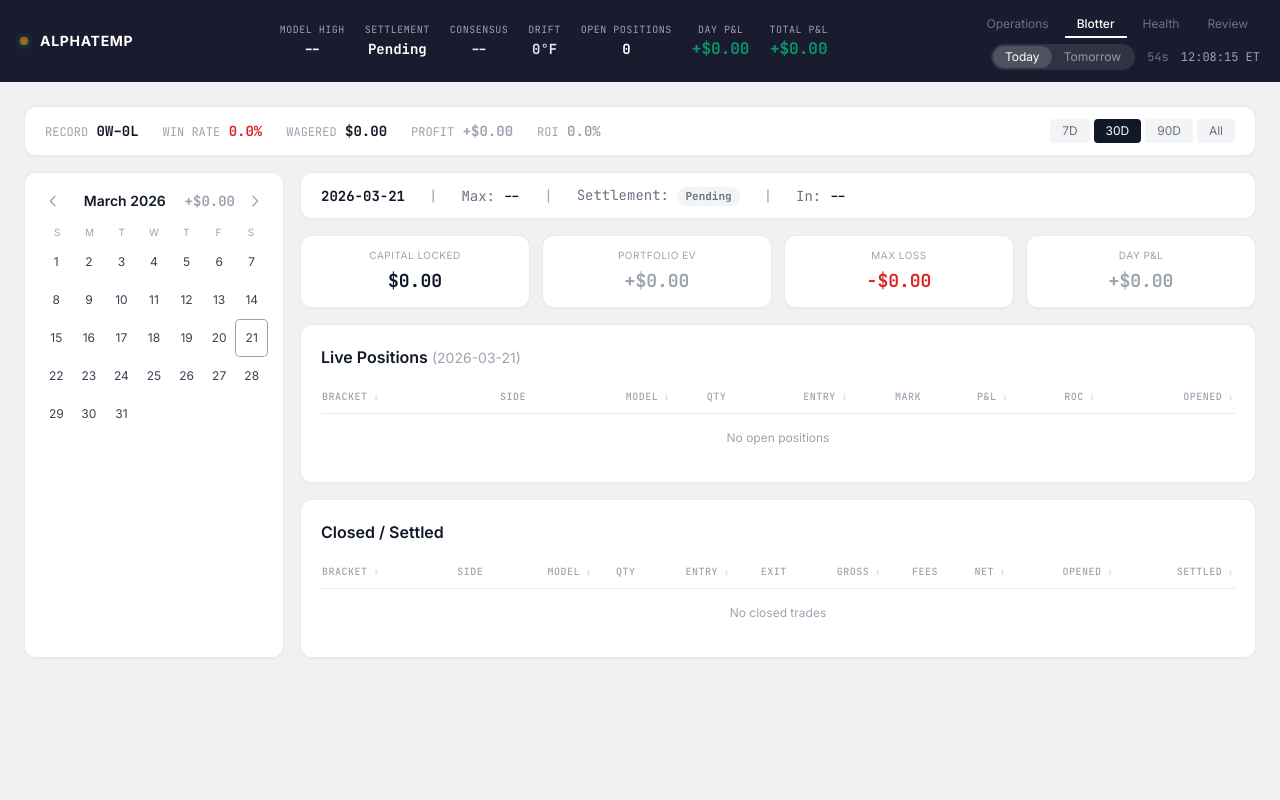
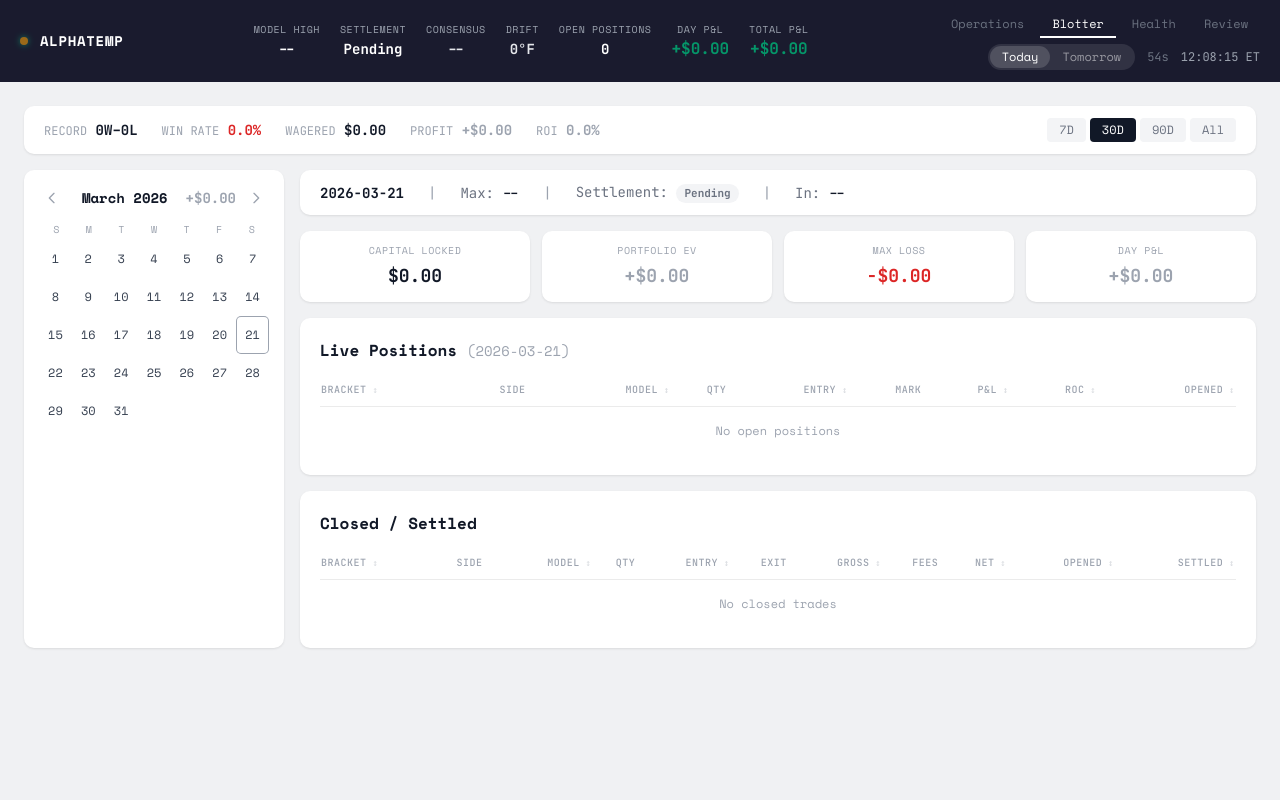
Before and after one commit to muratrudd-pixel/alphatemp, a FastAPI app: page /blotter in a window 1280 px wide. Run offline with FastAPI, Linux system fonts and the light colour scheme; data that the repository does not hold is empty; parts of the project's set-up code (start-up, migrations or seed data) failed here and were passed over; some libraries are stand-ins or nearby versions.

Commit message:
feat: swap Inter for Space Mono, update card styles, link design system
Co-Authored-By: Claude Sonnet 4.6 <noreply@anthropic.com>

```diff
--- a/static/css/dashboard.css
+++ b/static/css/dashboard.css
@@ -1,7 +1,7 @@
 /* AlphaTemp Dashboard — Shared Styles (Light Theme) */
 
 body {
-    font-family: 'Inter', -apple-system, sans-serif;
+    font-family: var(--font-ui);
     background: #f0f1f3;
     color: #374151;
 }
@@ -9,14 +9,13 @@ body {
 /* Card panels — white on light gray page */
 .at-card {
     background: #ffffff;
-    border: 1px solid rgba(0,0,0,0.08);
-    border-radius: 12px;
-    box-shadow: 0 1px 3px rgba(0,0,0,0.04);
+    border-radius: var(--radius);
+    box-shadow: var(--shadow-md);
 }
 
 /* Monospace for tabular data */
 .at-mono {
-    font-family: 'JetBrains Mono', 'Roboto Mono', monospace;
+    font-family: var(--font-data);
 }
 
 /* Status dot — green, pulsing */
@@ -97,6 +96,7 @@ body {
     100% { background-position: -200% 0; }
 }
 
+/* DEPRECATED — mobile only */
 /* Pill badges for Edge/EV values */
 .pill {
     display: inline-block;
--- a/templates/base.html
+++ b/templates/base.html
@@ -8,10 +8,11 @@
     <script src="https://cdn.plot.ly/plotly-2.35.0.min.js"></script>
     <link rel="preconnect" href="https://fonts.googleapis.com">
     <link rel="preconnect" href="https://fonts.gstatic.com" crossorigin>
-    <link href="https://fonts.googleapis.com/css2?family=Inter:wght@400;500;600;700&family=JetBrains+Mono:wght@400;500;700&display=swap" rel="stylesheet">
+    <link href="https://fonts.googleapis.com/css2?family=Space+Mono:wght@400;700&family=JetBrains+Mono:wght@400;500;700&display=swap" rel="stylesheet">
+    <link rel="stylesheet" href="/static/css/design-system.css">
     <link rel="stylesheet" href="/static/css/dashboard.css">
 </head>
-<body class="min-h-screen" style="font-family: 'Inter', -apple-system, sans-serif; background: #f0f1f3; color: #374151;">
+<body class="min-h-screen" style="font-family: 'Space Mono', monospace; background: #f0f1f3; color: #374151;">
 
     <!-- Header Bar (stays dark) -->
     <header style="background: #1a1b2e;">
@@ -25,13 +26,13 @@
 
         <!-- KPI Scorecard -->
         <div class="flex items-center gap-5" style="font-family: 'JetBrains Mono', monospace;">
-          <div class="text-center"><span class="text-gray-400 text-[10px] uppercase tracking-wider block">Model High</span><strong id="kpi-model-high" class="text-white text-sm font-semibold">--</strong></div>
-          <div class="text-center"><span class="text-gray-400 text-[10px] uppercase tracking-wider block">Settlement</span><strong id="kpi-settlement" class="text-white text-sm font-semibold">--</strong></div>
-          <div class="text-center"><span class="text-gray-400 text-[10px] uppercase tracking-wider block">Consensus</span><strong id="kpi-consensus" class="text-gray-200 text-sm font-semibold">--</strong></div>
-          <div class="text-center"><span class="text-gray-400 text-[10px] uppercase tracking-wider block">Drift</span><strong id="kpi-drift" class="text-gray-200 text-sm font-semibold">--</strong></div>
-          <div class="text-center"><span class="text-gray-400 text-[10px] uppercase tracking-wider block">Open Positions</span><strong id="kpi-open-pos" class="text-white text-sm font-semibold">--</strong></div>
-          <div class="text-center"><span class="text-gray-400 text-[10px] uppercase tracking-wider block">Day P&L</span><strong id="kpi-day-pnl" class="text-emerald-400 text-sm font-semibold">--</strong></div>
-          <div class="text-center"><span class="text-gray-400 text-[10px] uppercase tracking-wider block">Total P&L</span><strong id="kpi-total-pnl" class="text-emerald-400 text-sm font-semibold">--</strong></div>
+          <div class="text-center"><span class="text-gray-400 text-[10px] uppercase tracking-wider block" style="font-family: var(--font-ui);">Model High</span><strong id="kpi-model-high" class="text-white text-sm font-semibold">--</strong></div>
+          <div class="text-center"><span class="text-gray-400 text-[10px] uppercase tracking-wider block" style="font-family: var(--font-ui);">Settlement</span><strong id="kpi-settlement" class="text-white text-sm font-semibold">--</strong></div>
+          <div class="text-center"><span class="text-gray-400 text-[10px] uppercase tracking-wider block" style="font-family: var(--font-ui);">Consensus</span><strong id="kpi-consensus" class="text-gray-200 text-sm font-semibold">--</strong></div>
+          <div class="text-center"><span class="text-gray-400 text-[10px] uppercase tracking-wider block" style="font-family: var(--font-ui);">Drift</span><strong id="kpi-drift" class="text-gray-200 text-sm font-semibold">--</strong></div>
+          <div class="text-center"><span class="text-gray-400 text-[10px] uppercase tracking-wider block" style="font-family: var(--font-ui);">Open Positions</span><strong id="kpi-open-pos" class="text-white text-sm font-semibold">--</strong></div>
+          <div class="text-center"><span class="text-gray-400 text-[10px] uppercase tracking-wider block" style="font-family: var(--font-ui);">Day P&L</span><strong id="kpi-day-pnl" class="text-emerald-400 text-sm font-semibold">--</strong></div>
+          <div class="text-center"><span class="text-gray-400 text-[10px] uppercase tracking-wider block" style="font-family: var(--font-ui);">Total P&L</span><strong id="kpi-total-pnl" class="text-emerald-400 text-sm font-semibold">--</strong></div>
         </div>
 
         <!-- Nav + Controls -->
```
